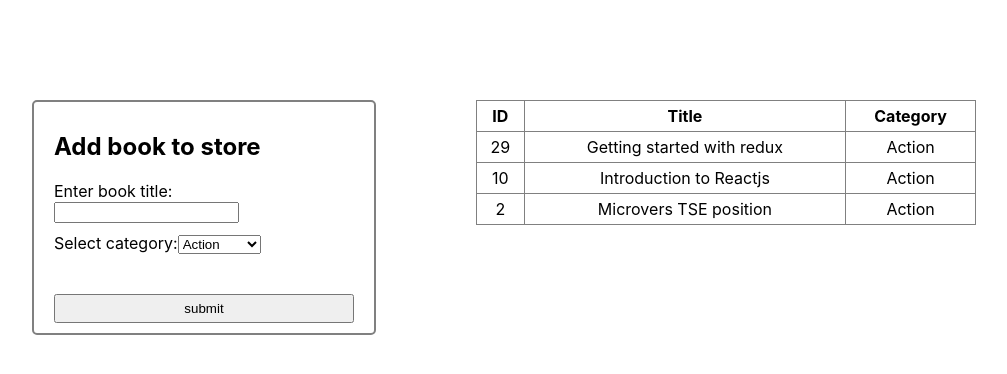
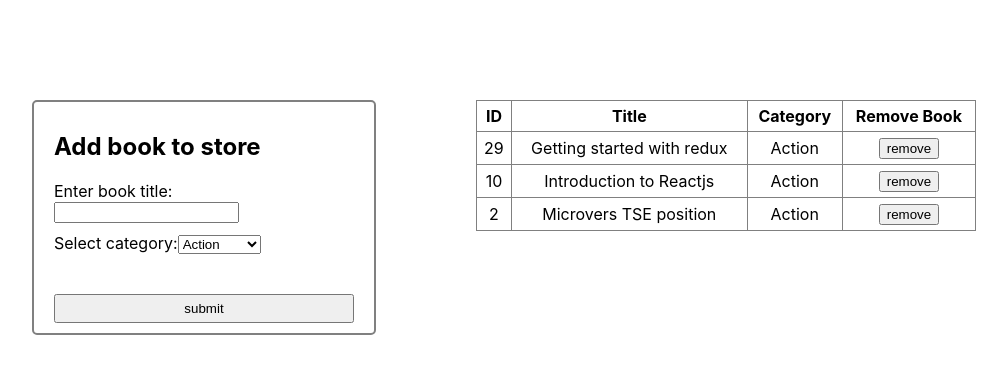
Before and after one commit to ngodi/redux-bookstore, a React (Create React App) app: page / in a window 1280 px wide. Shown: the top 374 px of the page, without its empty margins (68-1075 px from the left). Built offline with nearby package versions, Linux system fonts and the light colour scheme.

Commit message:
REMOVE_BOOK actionCreator implemented

```diff
--- a/src/components/Book.js
+++ b/src/components/Book.js
@@ -13,6 +13,7 @@ const Book = ({ id, title, category }) => {
       <td>{id}</td>
       <td>{title}</td>
       <td>{category}</td>
+      <td><button type="button">remove</button></td>
     </tr>
   );
 };
--- a/src/containers/BooksForm.js
+++ b/src/containers/BooksForm.js
@@ -50,7 +50,7 @@ render() {
   const categoryList = categories.map((category, i) => <option key={i} className="selectOption">{category}</option>);
   return (
     <div className="bookForm">
-      <form onSubmit={this.handleChange.bind(this)}>
+      <form onSubmit={this.handleSubmit.bind(this)}>
         <h2>Add book to store</h2>
         <div className="formInput">
           <label htmlFor="title">
@@ -63,12 +63,12 @@ Enter book title:
         <div className="formSelect">
           <label htmlFor="category">
 Select category:
-            <select id="category" name="category">{categoryList}</select>
+            <select id="category" onChange={this.handleChange.bind(this)} name="category">{categoryList}</select>
           </label>
         </div>
         <br />
 
-        <button onClick={this.handleSubmit.bind(this)} type="submit">submit</button>
+        <button className="btn" type="submit">submit</button>
       </form>
 
     </div>
--- a/src/containers/BooksList.js
+++ b/src/containers/BooksList.js
@@ -17,6 +17,7 @@ const BooksList = ({ books }) => (
           <th>ID</th>
           <th>Title</th>
           <th>Category</th>
+          <th>Remove Book</th>
         </tr>
       </thead>
       <tbody>
--- a/src/containers/bookForm.css
+++ b/src/containers/bookForm.css
@@ -6,7 +6,7 @@
     border-radius: 5px;
 }
 
-button{
+.btn{
    width: 300px;
    padding: 5px;
    margin-top: 20px;
--- a/src/reducers/books.js
+++ b/src/reducers/books.js
@@ -25,7 +25,7 @@ const booksReducer = (state = initialState, action) => {
     case 'CREATE_BOOK':
       return { books: [...state.books, action.book] };
     case 'REMOVE_BOOK': return {
-      books: [action.payload],
+      books: [...state.books].splice([...state.books].indexOf(action.book), 1),
     };
     default: return state;
   }
```
